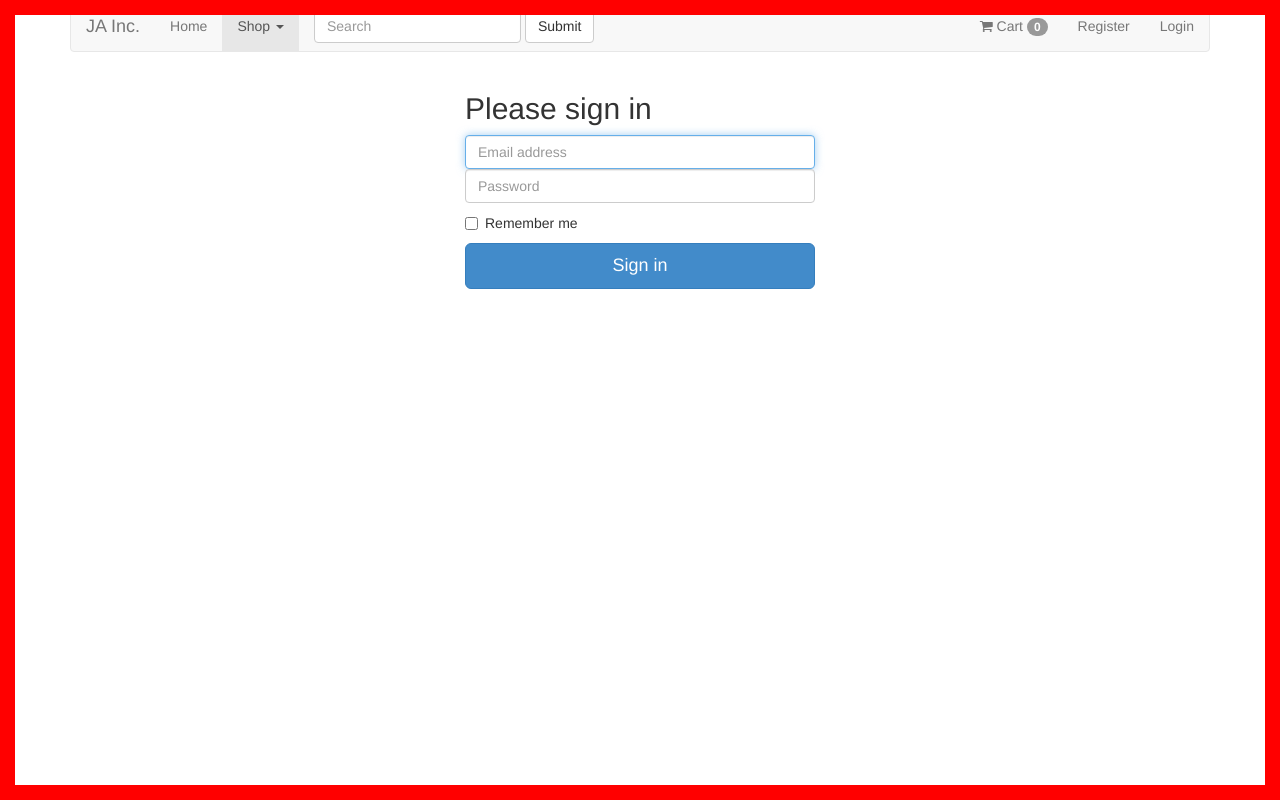
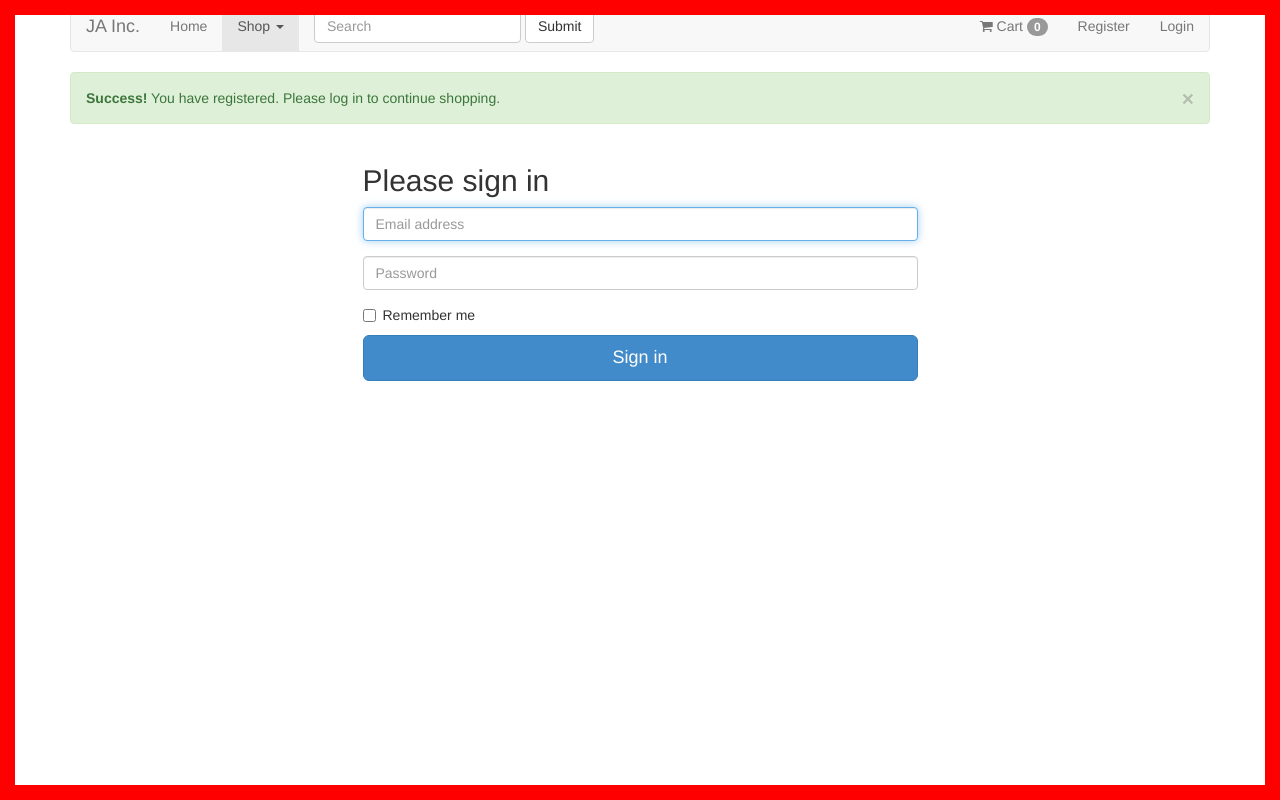
Before and after one commit to allyjweir/qualend, a website: page app/login.html in a window 1280 px wide. Drawn offline with nearby package versions, Linux system fonts and the light colour scheme.

Commit message:
Shows message for successful registration

```diff
--- a/app/login.html
+++ b/app/login.html
@@ -66,16 +66,31 @@ to another page regardless of what is input into the page
         </div><!-- /.container-fluid -->
       </nav>
 
-      <div class="col-md-4">
+      <div class='row'>
+          <div class='col-md-12'>
+              <div class="alert alert-success alert-dismissible" role="alert">
+                  <button type="button" class="close" data-dismiss="alert"><span aria-hidden="true">&times;</span><span class="sr-only">Close</span></button>
+                  <strong>Success!</strong> You have registered. Please log in to continue shopping.
+              </div>
+          </div>
       </div>
 
-      <div class="col-md-4">
+      <div class="row">
+          <div class="col-md-3">
+          </div>
+
+          <div class="col-md-6">
             <form class="form-signin" role="form">
               <h2 class="form-signin-heading">Please sign in</h2>
+              <div class='form-group'>
                   <label for="inputEmail" class="sr-only">Email address</label>
                   <input type="email" id="inputEmail" class="form-control" placeholder="Email address" required="" autofocus="">
+              </div>
+
+              <div class='form-group'>
                   <label for="inputPassword" class="sr-only">Password</label>
                   <input type="password" id="inputPassword" class="form-control" placeholder="Password" required="">
+              </div>
               <div class="checkbox">
                 <label>
                   <input type="checkbox" value="remember-me"> Remember me
@@ -85,8 +100,10 @@ to another page regardless of what is input into the page
             </form>
           </div>
 
-      <div class="col-md-4">
+          <div class="col-md-3">
           </div>
+      </div>
+
     </div>
 
 
```
Lines whose indentation alone changed are shown as unchanged.
